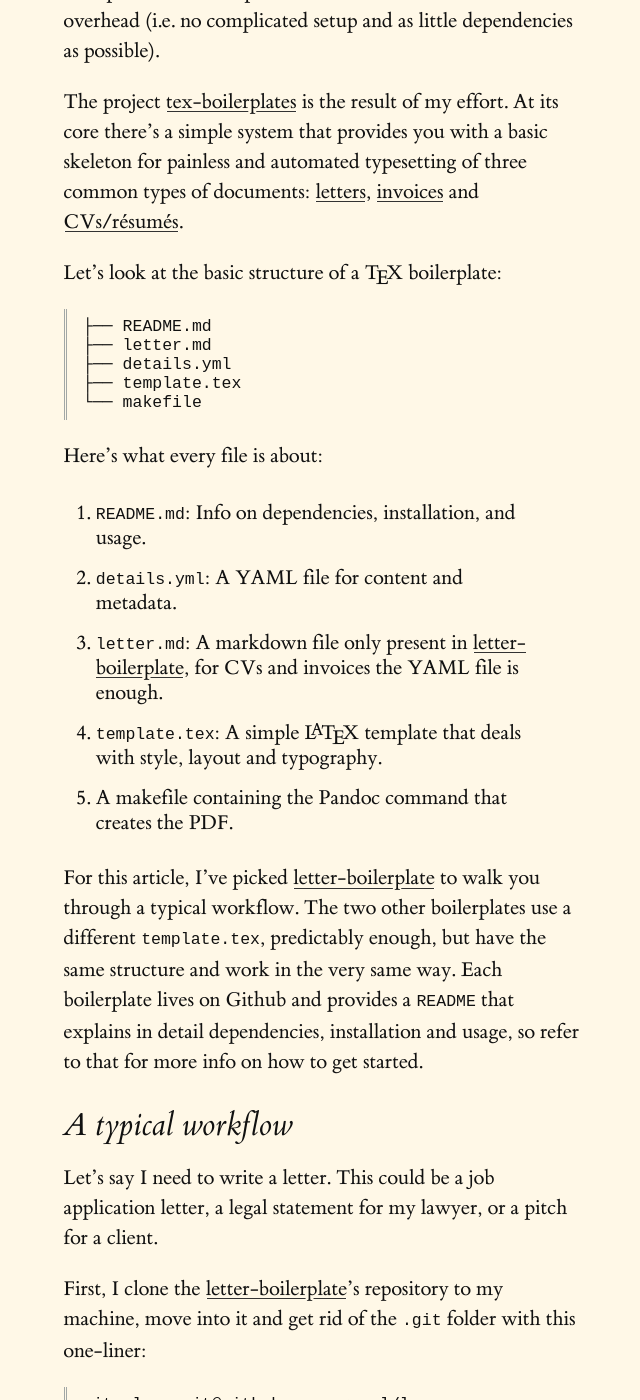
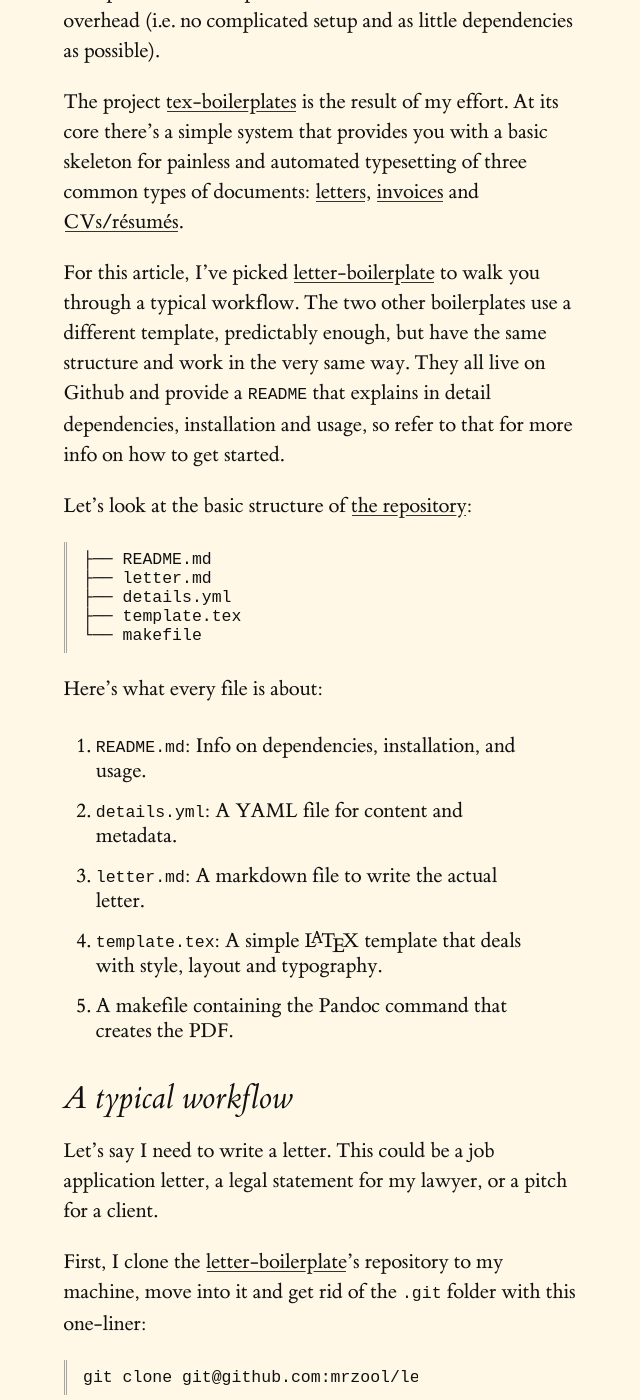
Before and after one commit to mrzool/mrzool.github.io, a Jekyll site: the page built from _posts/2015-11-24-typesetting-automation.md, in a window 1280 px wide and 1400 px high, scrolled down 867 px. Shown: the whole window, without its empty margins (254-894 px from the left). Built offline with Jekyll 4.4.1, drawn with Linux system fonts in a browser that asks for light colours; some of the changed lines change nothing that is shown; some of the changed text lies outside the part shown.

Commit message:
Better, more logical flow

```diff
--- a/_posts/2015-11-24-typesetting-automation.md
+++ b/_posts/2015-11-24-typesetting-automation.md
@@ -11,7 +11,9 @@ I wanted a system that allowed me to produce perfectly typeset documents in an a
 
 The project [tex-boilerplates](http://mrzool.cc/tex-boilerplates/) is the result of my effort. At its core there's a simple system that provides you with a basic skeleton for painless and automated typesetting of three common types of documents: [letters](https://github.com/mrzool/letter-boilerplate), [invoices](https://github.com/mrzool/invoice-boilerplate) and [CVs/résumés](https://github.com/mrzool/cv-boilerplate).
 
-Let's look at the basic structure of a <span class="latex">T<sub>e</sub>X</span> boilerplate:
+For this article, I've picked [letter-boilerplate](https://github.com/mrzool/letter-boilerplate) to walk you through a typical workflow. The two other boilerplates use a different template, predictably enough, but have the same structure and work in the very same way. They all live on Github and provide a `README` that explains in detail dependencies, installation and usage, so refer to that for more info on how to get started.
+
+Let's look at the basic structure of [the repository](https://gist.github.com/1b6ea1f800c33a4fb848):
 
 {% highlight bash %}
 ├── README.md
@@ -25,11 +27,9 @@ Here's what every file is about:
 
 1. `README.md`: Info on dependencies, installation, and usage.
 2. `details.yml`: A YAML file for content and metadata.
-3. `letter.md`: A markdown file only present in [letter-boilerplate](https://github.com/mrzool/letter-boilerplate),  for CVs and invoices the YAML file is enough.
+3. `letter.md`: A markdown file to write the actual letter.
 4. `template.tex`: A simple <span class="latex">L<sup>a</sup>T<sub>e</sub>X</span> template that deals with style, layout and typography.
 5. A makefile containing the Pandoc command that creates the PDF.
-
-For this article, I've picked [letter-boilerplate](https://github.com/mrzool/letter-boilerplate) to walk you through a typical workflow. The two other boilerplates use a different `template.tex`, predictably enough, but have the same structure and work in the very same way. Each boilerplate lives on Github and provides a `README` that explains in detail dependencies, installation and usage, so refer to that for more info on how to get started.
 
 ## A typical workflow
 
@@ -164,7 +164,7 @@ That's quite a [transformation](/assets/typesetting-automation/output-letterhead
 
 ## Conclusion
 
-There's no excuse for bad typography. Just like clothes matter---try dressing up in a suit and notice the difference in how people treat you---good typography adds value to your documents and helps getting your message across. The system described in this article yields formidable results with very little hassle. Once you have Pandoc and <span class="latex">L<sup>a</sup>T<sub>e</sub>X</span> installed on your system, getting started with a new document is just a `git clone` away.
+There's no excuse for bad typography. Just like your clothes matter---try dressing up in a suit and notice the difference in how people treat you---good typography adds value to your documents and helps getting your message across. The system described in this article yields formidable results with very little hassle. Once you have Pandoc and <span class="latex">L<sup>a</sup>T<sub>e</sub>X</span> installed on your system, getting started with a new document is just a `git clone` away.
 
 Remember: the system described in this article is not only for formal letters. Producing great-looking [invoices](https://github.com/mrzool/invoice-boilerplate) and slick, professional [CVs](https://github.com/mrzool/cv-boilerplate) is just as easy. Make sure to check out the [website of the project](http://mrzool.cc/tex-boilerplates/) for a quick overview of what you can expect. Have fun!
 
```
